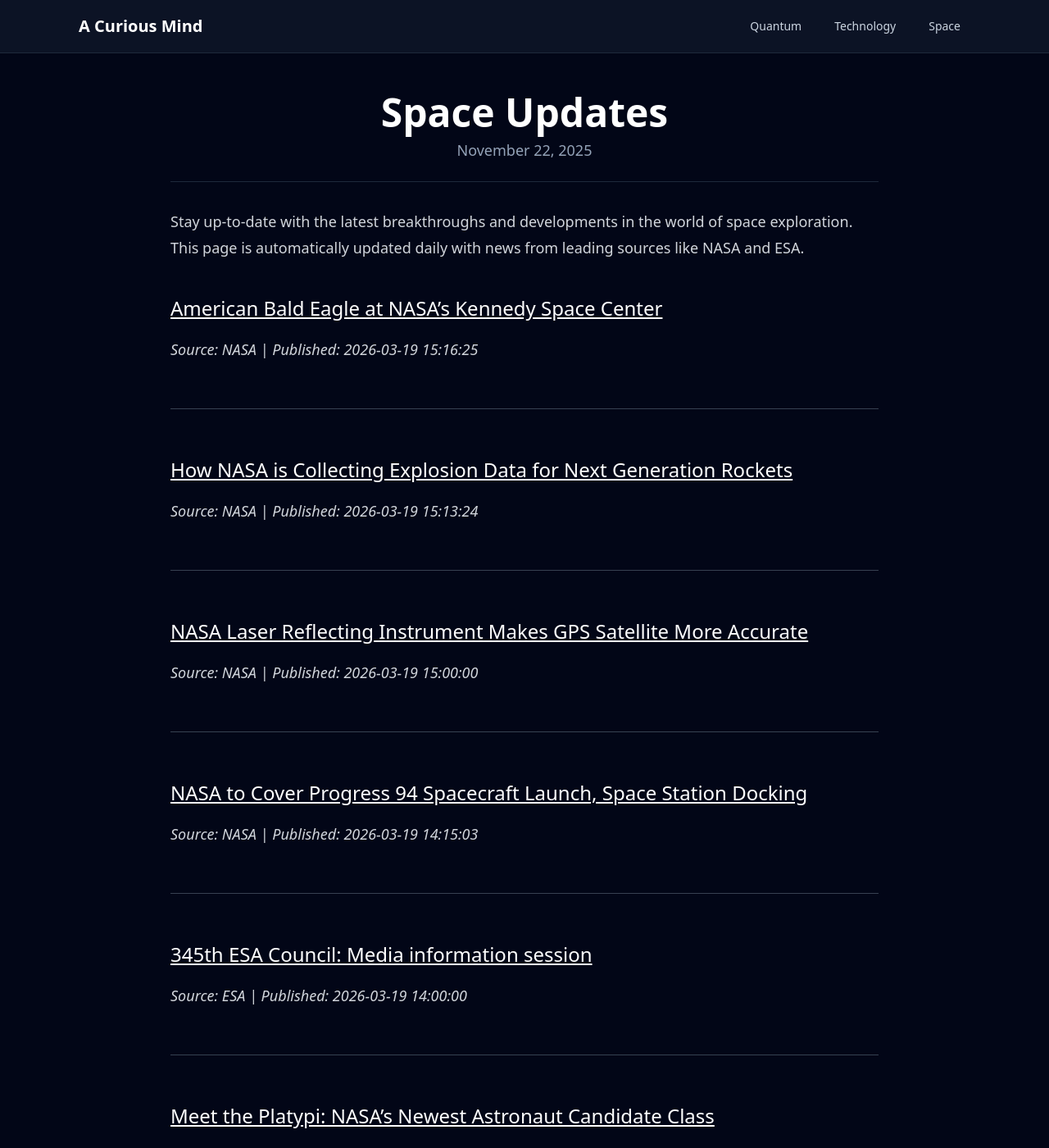
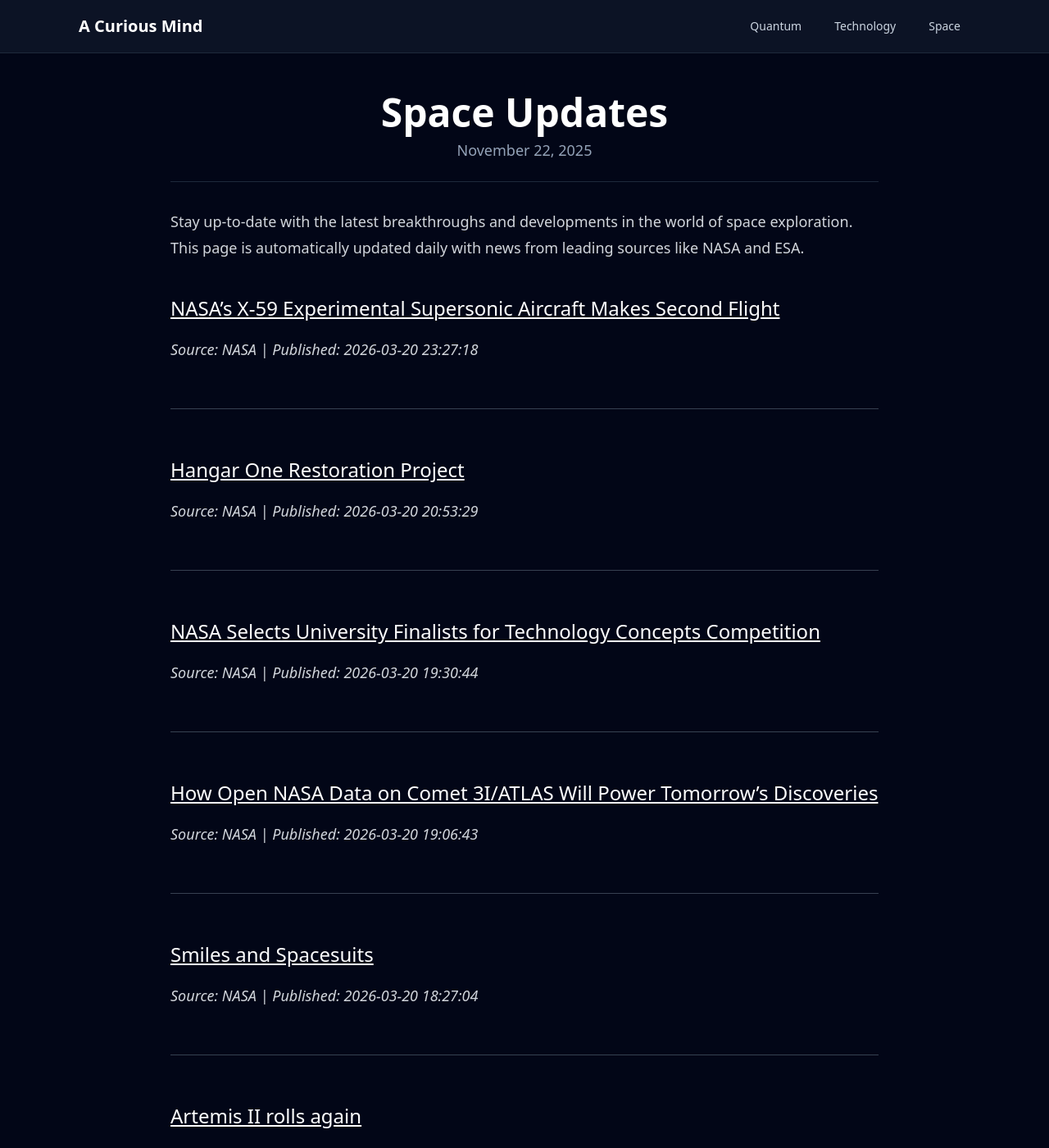
Before and after one commit to onehl7/onehl7.github.io, a Jekyll site: the page built from _posts/2025-11-22-space-updates.md, in a window 1280 px wide and 1400 px high. Shown: the whole window at 82% size. Built offline with Jekyll 4.4.1, drawn with Linux system fonts in a browser that asks for light colours; nearby versions of some CDN libraries; some of the changed text lies outside the part shown.

Commit message:
Update space news data

```diff
--- a/_data/space_news.json
+++ b/_data/space_news.json
@@ -1,57 +1,57 @@
 [
   {
     "source": "NASA",
-    "title": "American Bald Eagle at NASA\u2019s Kennedy Space Center",
-    "link": "https://www.nasa.gov/image-article/american-bald-eagle-at-nasas-kennedy-space-center/",
-    "published": "2026-03-19 15:16:25"
+    "title": "NASA\u2019s\u00a0X-59 Experimental Supersonic Aircraft Makes Second Flight",
+    "link": "https://www.nasa.gov/missions/quesst/nasas-x-59-experimental-supersonic-aircraft-makes-second-flight/",
+    "published": "2026-03-20 23:27:18"
   },
   {
     "source": "NASA",
-    "title": "How NASA is Collecting Explosion Data for Next Generation Rockets",
-    "link": "https://www.nasa.gov/centers-and-facilities/stennis/collecting-explosion-data-for-next-generation-rockets/",
-    "published": "2026-03-19 15:13:24"
+    "title": "Hangar One Restoration Project",
+    "link": "https://www.nasa.gov/centers-and-facilities/ames/hangar-one-restoration-project/",
+    "published": "2026-03-20 20:53:29"
   },
   {
     "source": "NASA",
-    "title": "NASA Laser Reflecting Instrument Makes GPS Satellite More Accurate",
-    "link": "https://science.nasa.gov/centers-and-facilities/goddard/nasa-laser-reflecting-instrument-makes-gps-satellite-more-accurate/",
-    "published": "2026-03-19 15:00:00"
+    "title": "NASA Selects University Finalists for Technology Concepts Competition",
+    "link": "https://www.nasa.gov/directorates/stmd/prizes-challenges-crowdsourcing-program/nasa-selects-university-finalists-for-technology-concepts-competition/",
+    "published": "2026-03-20 19:30:44"
   },
   {
     "source": "NASA",
-    "title": "NASA to Cover Progress 94 Spacecraft Launch, Space Station Docking",
-    "link": "https://www.nasa.gov/news-release/nasa-to-cover-progress-94-spacecraft-launch-space-station-docking/",
-    "published": "2026-03-19 14:15:03"
+    "title": "How Open NASA Data on Comet 3I/ATLAS Will Power Tomorrow\u2019s Discoveries",
+    "link": "https://science.nasa.gov/open-science/interstellar-comet-3i-atlas-data/",
+    "published": "2026-03-20 19:06:43"
+  },
+  {
+    "source": "NASA",
+    "title": "Smiles and Spacesuits",
+    "link": "https://www.nasa.gov/image-article/smiles-and-spacesuits/",
+    "published": "2026-03-20 18:27:04"
   },
   {
     "source": "ESA",
-    "title": "345th ESA Council: Media information session",
-    "link": "https://www.esa.int/ESA_Multimedia/Videos/2026/03/345th_ESA_Council_Media_information_session",
-    "published": "2026-03-19 14:00:00"
-  },
-  {
-    "source": "NASA",
-    "title": "Meet the\u00a0Platypi: NASA\u2019s Newest Astronaut Candidate Class",
-    "link": "https://www.nasa.gov/centers-and-facilities/johnson/meet-the-platypi-nasas-newest-astronaut-candidate-class/",
-    "published": "2026-03-19 13:00:00"
+    "title": "Artemis II rolls again",
+    "link": "https://www.esa.int/ESA_Multimedia/Images/2026/03/Artemis_II_rolls_again",
+    "published": "2026-03-20 14:30:00"
   },
   {
     "source": "ESA",
-    "title": "Hubble unexpectedly catches comet breaking up",
-    "link": "https://www.esa.int/Science_Exploration/Space_Science/Hubble_unexpectedly_catches_comet_breaking_up",
-    "published": "2026-03-18 14:00:00"
+    "title": "Week in images: 16-20 March 2026",
+    "link": "https://www.esa.int/About_Us/Week_in_images/Week_in_images_16-20_March_2026",
+    "published": "2026-03-20 14:10:00"
   },
   {
     "source": "ESA",
-    "title": "ESA Impact: our story so far this year",
-    "link": "https://www.esa.int/About_Us/ESA_Publications/ESA_Impact_2026_-_January-March",
-    "published": "2026-03-18 09:57:00"
+    "title": "3 weeks and 3 cargo departures for \u03b5psilon",
+    "link": "https://www.esa.int/ESA_Multimedia/Videos/2026/03/3_weeks_and_3_cargo_departures_for_epsilon",
+    "published": "2026-03-20 11:57:00"
   },
   {
     "source": "ESA",
-    "title": "OHB Sweden to build Sterna weather constellation",
-    "link": "https://www.esa.int/Applications/Observing_the_Earth/Meteorological_missions/Arctic_Weather_Satellite/OHB_Sweden_to_build_Sterna_weather_constellation",
-    "published": "2026-03-18 09:00:00"
+    "title": "T-20 days: Smile to launch on 9 April",
+    "link": "https://www.esa.int/Science_Exploration/Space_Science/Smile/T-20_days_Smile_to_launch_on_9_April",
+    "published": "2026-03-20 10:00:00"
   },
   {
     "source": "ESA",
```
